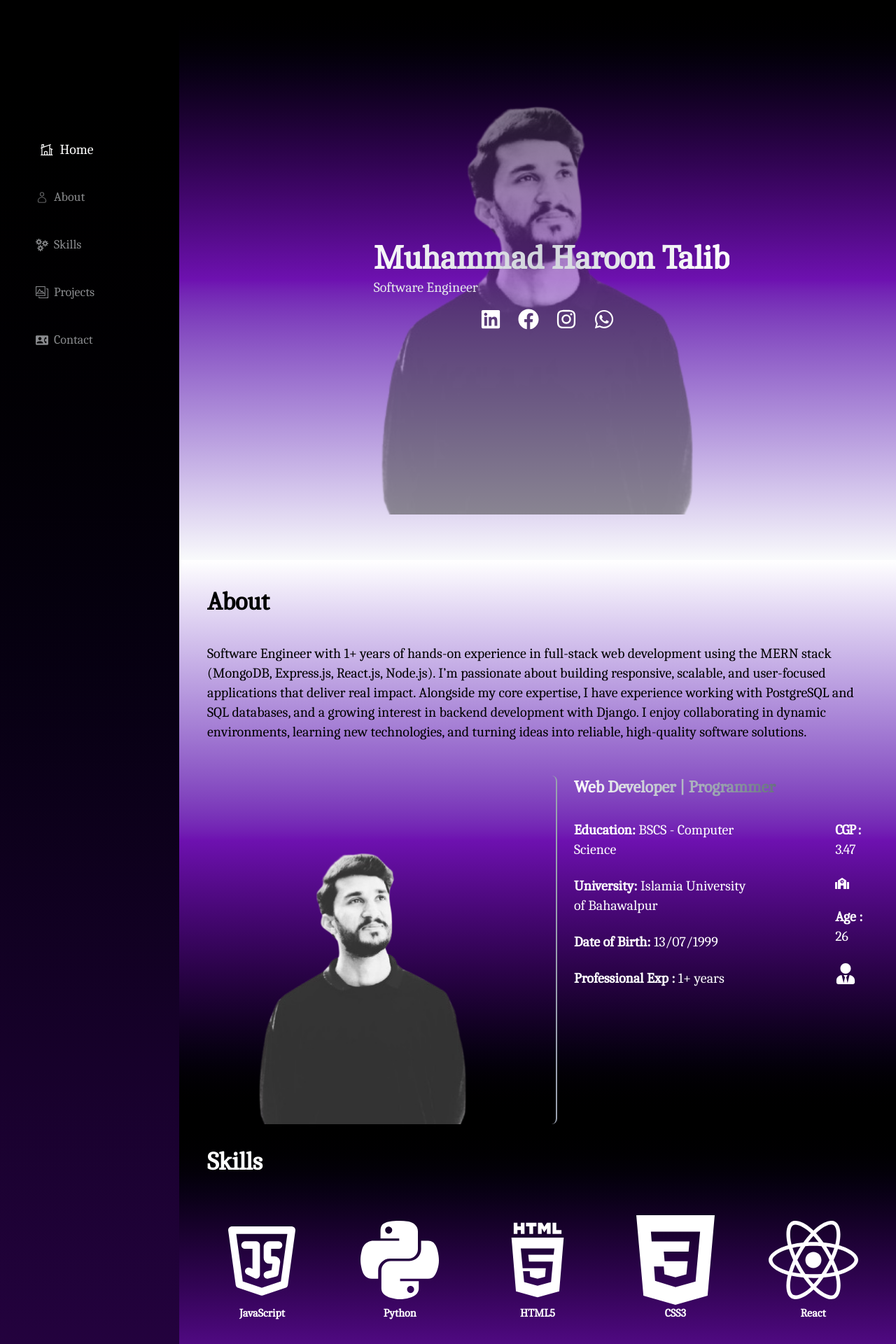
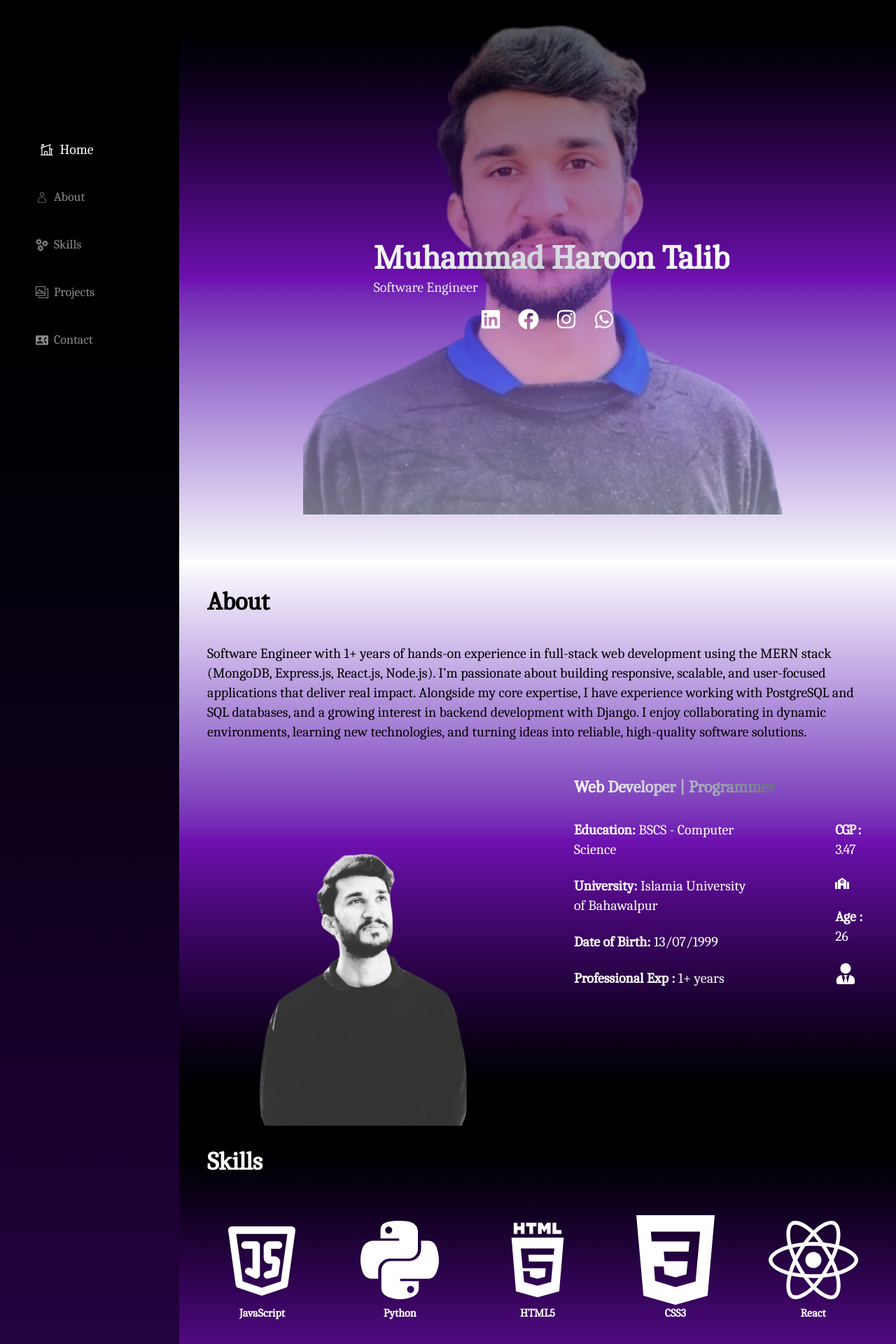
Before and after one commit to haroonwebs/portfolio-website, a Next.js app: page / in a window 1280 px wide. Shown: the top 1920 px of the page at 70% size. Built offline with nearby package versions, Linux system fonts and the light colour scheme.

Commit message:
photo updatd

```diff
--- a/src/components/About.tsx
+++ b/src/components/About.tsx
@@ -21,7 +21,7 @@ const About = () => {
           alt="My Profile Picture"
           width={500}
           height={500}
-          className="hidden md:block rounded-lg border-r-2 border-solid border-gray-400 mr-6"
+          className="hidden md:block mr-6"
         />
         <div className="w-full">
           <h1 className="w-full text-md md:text-2xl font-bold bg-linear-to-r from-white via-gray-400 to-gray-800 bg-clip-text text-transparent">
--- a/src/components/Hero.tsx
+++ b/src/components/Hero.tsx
@@ -20,7 +20,7 @@ const Hero = () => {
         transition={{ duration: 1, ease: "easeOut" }}
       >
         <Image
-          src="/haroon1.png"
+          src="/haroon2.png"
           alt="My Profile Picture"
           width={750}
           height={740}
```
Also changed, not shown: public/haroon2.png (added).
